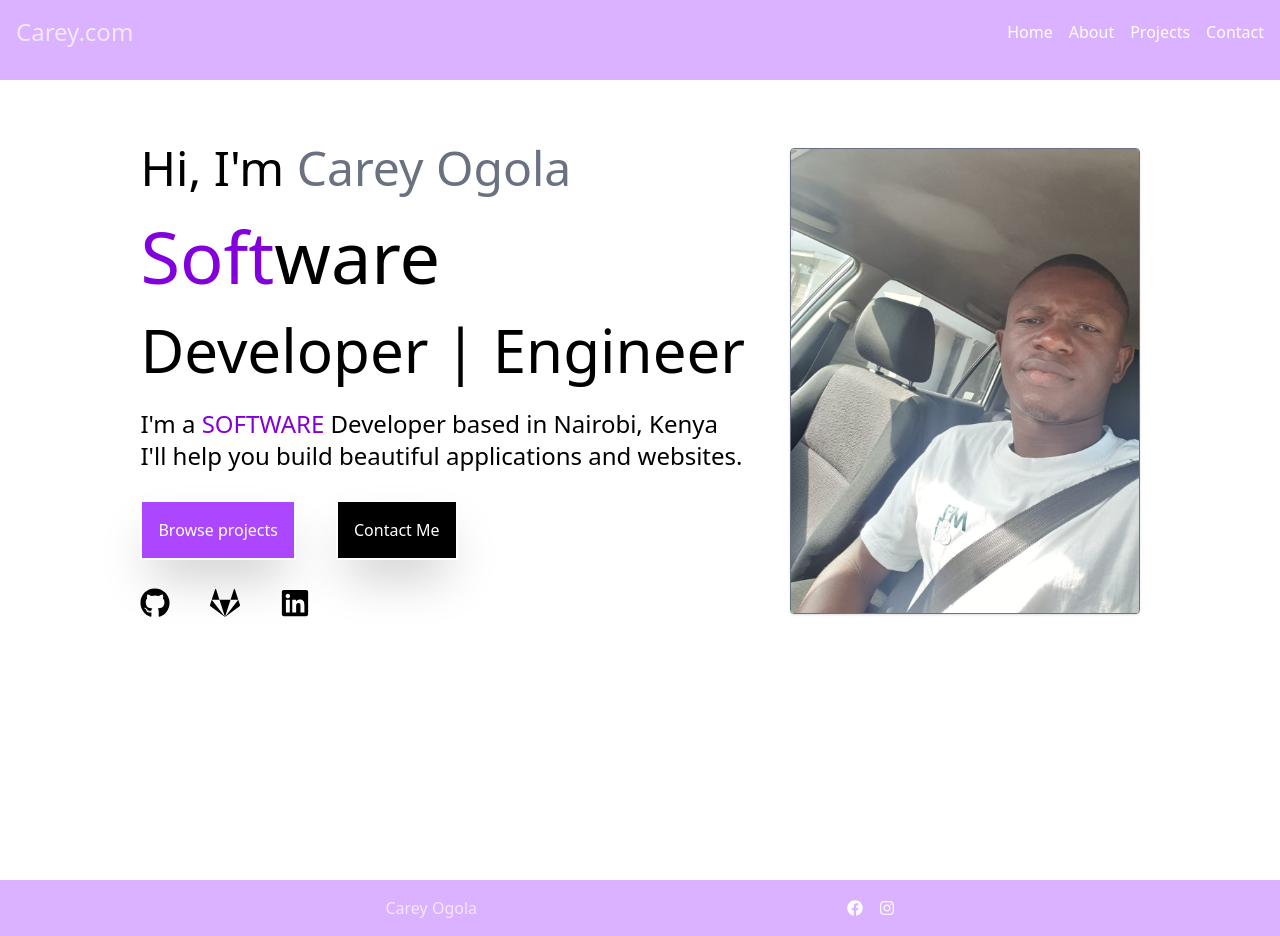
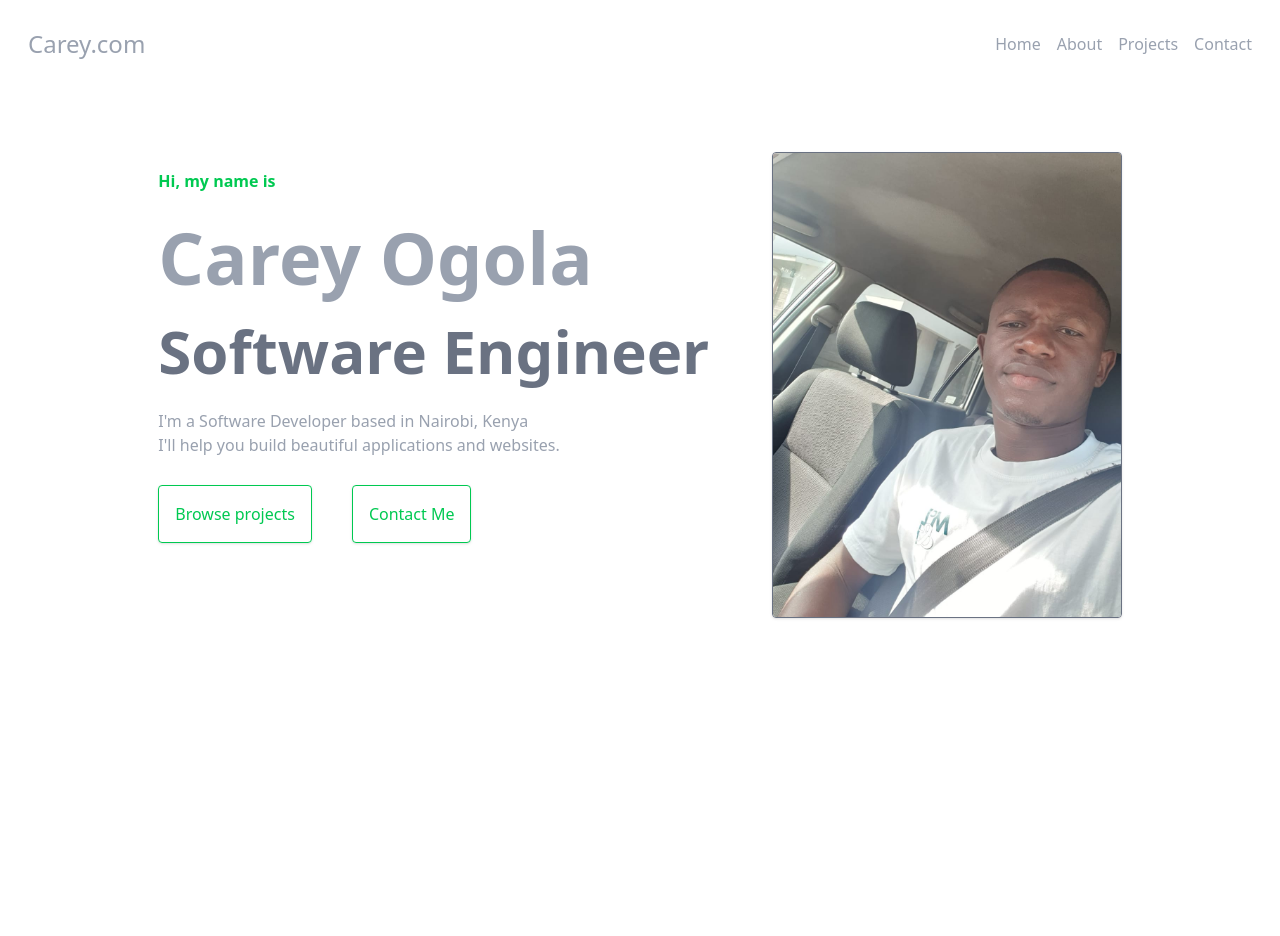
Before and after one commit to Careyogola/personal-portfolio, a React (Vite) app: page / in a window 1280 px wide. After the commit the page ends 888 px from the top, so only its background shows below. Built offline with nearby package versions, Linux system fonts and the light colour scheme.

Commit message:
Finalising

```diff
--- a/src/App.jsx
+++ b/src/App.jsx
@@ -6,9 +6,8 @@ import Nav from './components/Nav';
 const App = () => {
   return (
     <div className="flex flex-col min-h-screen">
-      <Nav/>
+      <Nav />
       <MainContent />
-      <Footer />
 
     </div>
   );
--- a/src/components/Nav.jsx
+++ b/src/components/Nav.jsx
@@ -8,10 +8,10 @@ const Nav =() =>{
         setMenuOpen(!menuOpen);
     }
     return(
-        <nav className="bg-purple-300 text-white h-20">
-            <div className="p-4 items-center flex flex-row justify-between">
+        <nav className="dark:bg-gray-950 text-gray-400 w-full">
+            <div className="p-7 items-center flex flex-row justify-between">
             <div className="text-2xl font-medium">
-                <h3 className="text-purple-100">Carey<span className="text-purple-100">.com</span></h3>
+                <h3 className="text-gray-400">Carey<span className="text-gray-400">.com</span></h3>
             </div>
 
             <div className="lg:hidden">
@@ -22,10 +22,10 @@ const Nav =() =>{
             <div className={`${
                 menuOpen ? 'flex' : 'hidden'
             } lg:flex flex-col lg:flex-row gap-4 items-center absolute lg:static top-16 left-0 w-full lg:w-auto bg-purple-300 lg:bg-transparent p-4 lg:p-0`}>
-            <a className="hover:text-white active:text-gray-700" href="/">Home</a>
-            <a className="hover:text-white" href="/About">About</a>
-            <a className="hover:text-white" href="/Projects">Projects</a>
-            <a className="hover:text-white" href="/Contact">Contact</a>
+            <a className="hover:text-green-500 active:text-gray-700" href="/">Home</a>
+            <a className="hover:text-green-500" href="/About">About</a>
+            <a className="hover:text-green-500" href="/Projects">Projects</a>
+            <a className="hover:text-green-500" href="/Contact">Contact</a>
             </div>
             </div>
         </nav>
--- a/src/components/footer.jsx
+++ b/src/components/footer.jsx
@@ -3,7 +3,7 @@ import React from "react";
 
 const Footer = () => {
     return (
-      <div className='bg-purple-300 h-auto flex lg:flex-row justify-evenly items-center overflow-y-auto md:h-auto p-4 w-full bottom-0 left-0'>
+      <div className='dark:bg-gray-950 h-auto flex lg:flex-row justify-evenly items-center overflow-y-auto md:h-auto p-4 w-full bottom-0 left-0'>
         <h3 className='text-purple-100'>Carey Ogola
         </h3>
 
--- a/src/components/hero.jsx
+++ b/src/components/hero.jsx
@@ -3,27 +3,27 @@ import { FaFacebook, FaGithub, FaGitlab, FaLinkedin } from 'react-icons/fa';
 
 const MainContent = () => {
   return (
-    <div className='w-full min-h-screen p-4'>
+    <div className='w-full h-screen dark:bg-gray-950 p-4'>
       <div className='flex flex-col lg:flex-row justify-evenly items-center py-12 px-6 lg:px-20'>
         <div className='flex flex-col gap-7 items-start'>
-          <p className='text-3xl lg:text-5xl font-medium'>Hi, I'm<span className='text-3xl lg:text-5xl text-gray-500'> Carey Ogola</span></p>
-          <h1 className='text-5xl lg:text-7xl'><span className='text-5xl lg:text-7xl text-purple-700'>Soft</span>ware</h1>
-          <h1 className='text-4xl lg:text-6xl'>Developer | Engineer</h1>
+          <p className='text-green-500  font-semibold'>Hi, my name is</p>
+          <h1 className='text-gray-400 font-extrabold text-7xl'>Carey Ogola</h1>
+          <h1 className='text-4xl lg:text-6xl font-bold text-gray-500'>Software Engineer</h1>
 
-          <p className='text-xl lg:text-2xl font-medium'>
-            I'm a <span className='text-purple-700 uppercase'>Software</span> Developer based in Nairobi, Kenya<br />
+          <p className=' text-gray-400'>
+            I'm a Software Developer based in Nairobi, Kenya<br />
             I'll help you build beautiful applications and websites.
           </p>
 
           <div className='flex flex-col lg:flex-row gap-4 lg:gap-10'>
-            <button className='bg-purple-500 border-2 border-solid p-4 shadow-2xl hover:bg-black text-white'>Browse projects</button>
-            <button className='bg-black border-2 border-solid text-white p-4 shadow-2xl hover:bg-purple-500'>Contact Me</button>
+            <button className='bg-inherit border border-solid rounded p-4 shadow cursor-pointer text-green-500'>Browse projects</button>
+            <button className='bg-inherit border border-solid text-green-500 p-4 shadow rounded cursor-pointer'>Contact Me</button>
           </div>
 
           <div className='flex flex-row items-center justify-center gap-6 lg:gap-10'>
-            <a href='https://github.com/Careyogola'><FaGithub size={30} /></a>
-            <a href='https://gitlab.com/careyogawo'><FaGitlab size={30} /></a>
-            <a href='https://www.linkedin.com/in/carey-ogola/'><FaLinkedin size={30} /></a>
+            <a href='https://github.com/Careyogola'><FaGithub size={30} color='white' /></a>
+            <a href='https://gitlab.com/careyogawo'><FaGitlab size={30} color='white'/></a>
+            <a href='https://www.linkedin.com/in/carey-ogola/'><FaLinkedin size={30} color='white'/></a>
           </div>
         </div>
 
@@ -37,6 +37,7 @@ const MainContent = () => {
           />
         </div>
       </div>
+
     </div>
   );
 };
```
